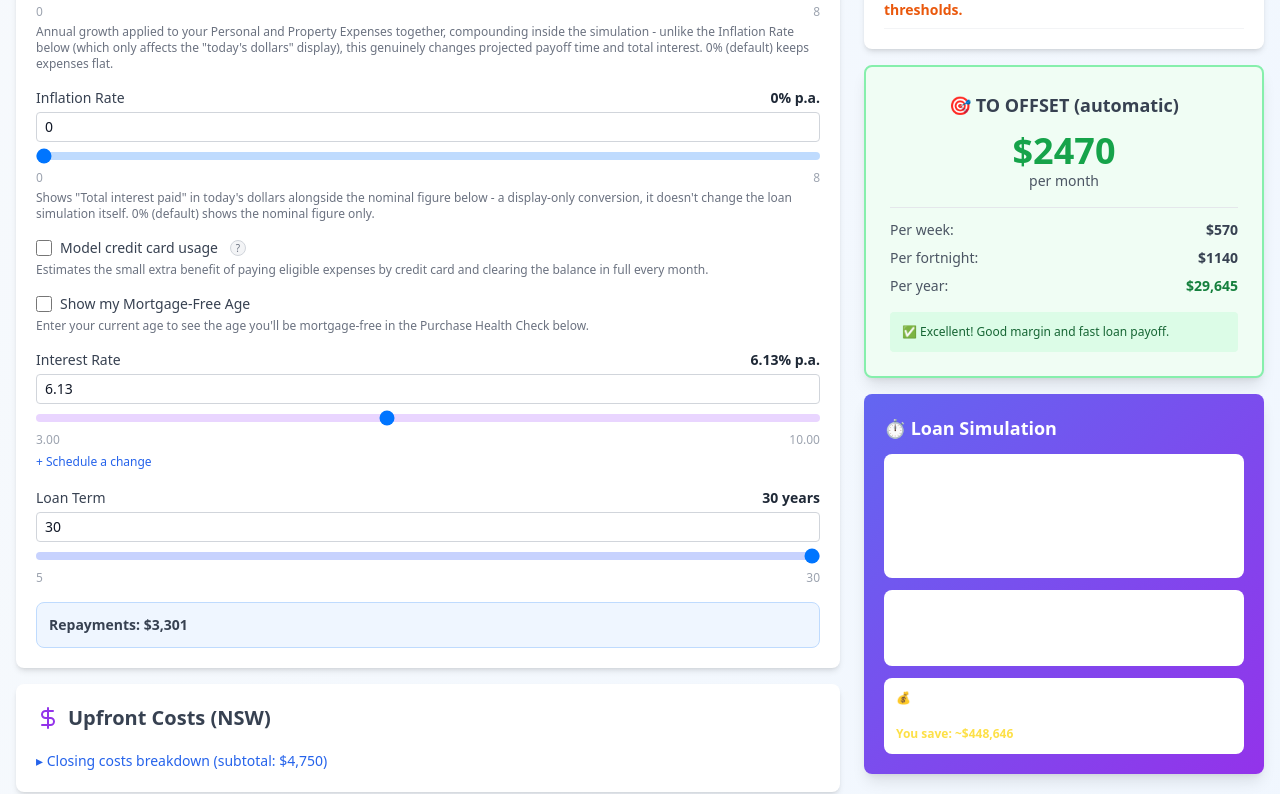
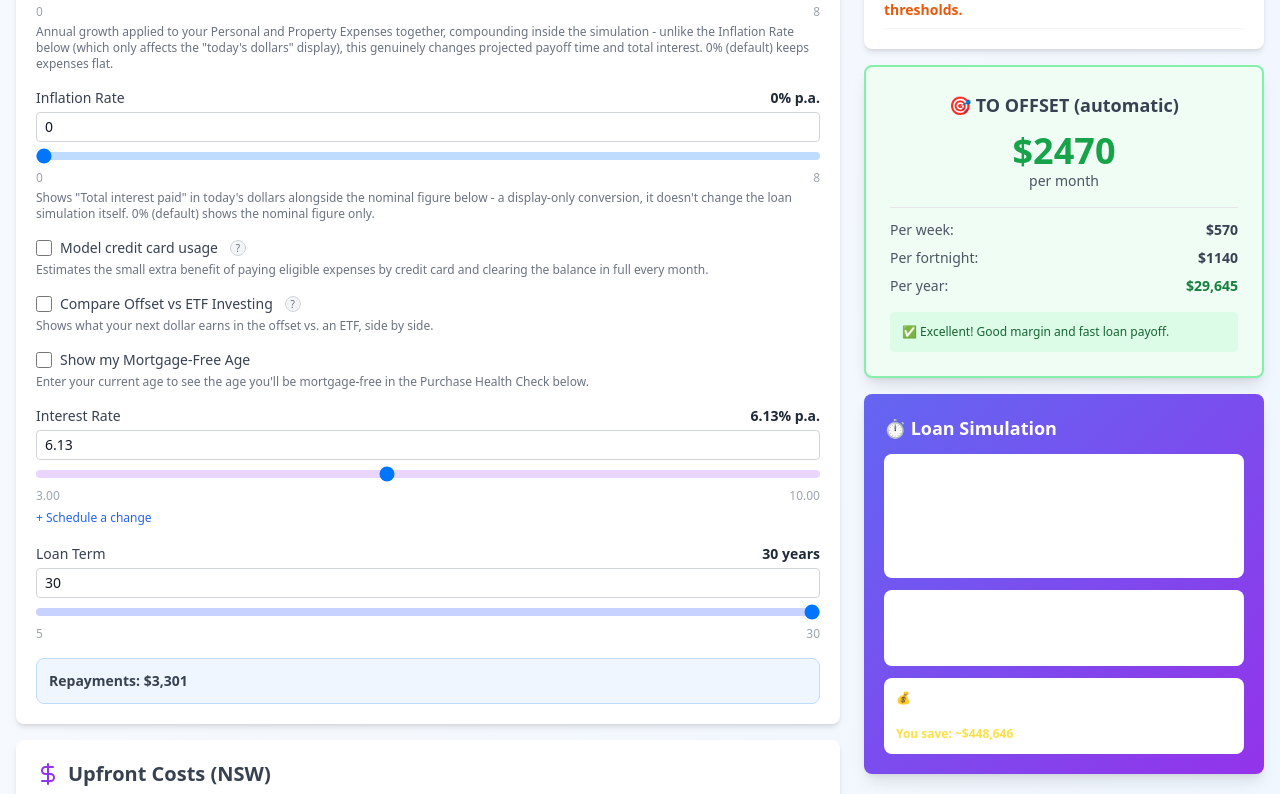
Before and after one commit to CModernel/property-calculator, a React (Vite) app: page / in a window 1280 px wide. Shown: the part 1745-2539 px from the top of the page. Built offline with nearby package versions, Linux system fonts and the light colour scheme.

Commit message:
PCALC-73: Opportunity Cost comparison (Offset vs ETF)

```diff
--- a/src/App.jsx
+++ b/src/App.jsx
@@ -165,6 +165,16 @@ const PropertyInvestmentCalculator = () => {
   const [avgExtraDaysHeld, setAvgExtraDaysHeld] = useState(config.avgExtraDaysHeld ?? 27);
   const [cashbackPct, setCashbackPct] = useState(config.cashbackPct ?? 0);
   const [annualCardFee, setAnnualCardFee] = useState(config.annualCardFee ?? 0);
+  // TODO-97: a static "right now" comparison (offset return vs. an ETF's
+  // expected return), deliberately NOT wired into the simulation and with
+  // no dependency on TODO-94/96 - just two rates shown side by side. Off
+  // by default, so it costs nothing for anyone who doesn't opt in.
+  const [showOpportunityCost, setShowOpportunityCost] = useState(config.showOpportunityCost ?? false);
+  // Defaults to a plausible long-term diversified-ETF figure (per this
+  // session's own ETF analysis rounds) rather than 0, since this value is
+  // only ever seen once the user has explicitly opted in above - a 0%
+  // "expected return" would just look broken.
+  const [expectedEtfReturn, setExpectedEtfReturn] = useState(config.expectedEtfReturn ?? 8);
   // TODO-93: annual % - a pure display-layer conversion of "Total interest
   // paid" into today's dollars, no simulation changes. 0 (default) means
   // no inflation is modeled, matching every other purely-additive rate
@@ -637,6 +647,7 @@ const PropertyInvestmentCalculator = () => {
       miscPropertyExpense: miscPropertyExpenseField.base, miscPropertyExpenseChanges: miscPropertyExpenseField.changes,
       isFirstHomeBuyer, isForeignPurchaser, totalSavings, offsetAllocationPct, savingsInterestRate, expenseGrowthRate, currentAge, showMortgageFreeAge, payLmiUpfront,
       useCreditCard, monthlyCardSpend, avgExtraDaysHeld, cashbackPct, annualCardFee, inflationRate,
+      showOpportunityCost, expectedEtfReturn,
       conveyancing, buildingInspection, pestInspection, registrationFees, searches,
       loanEstablishmentFee, propertyValuation, homeInsurance, rateAdjustments, miscUpfrontCost,
       incomeSources,
@@ -1197,6 +1208,62 @@ const PropertyInvestmentCalculator = () => {
                     <p className="text-xs text-gray-500 dark:text-gray-400 mt-1">
                       Offset timing: ~${Math.round(offsetTimingBenefit).toLocaleString()} · Cashback: ~${Math.round(monthlyCardSpend * 12 * cashbackPct / 100).toLocaleString()} · Fee: -${Math.round(annualCardFee).toLocaleString()}
                     </p>
+                  </div>
+                </>
+              )}
+
+              <div>
+                <label className="flex items-center gap-2 text-sm font-medium text-gray-700 dark:text-gray-200">
+                  <input
+                    type="checkbox"
+                    checked={showOpportunityCost}
+                    onChange={(e) => setShowOpportunityCost(e.target.checked)}
+                    className="h-4 w-4 rounded border-gray-300 dark:border-gray-600 text-blue-600 dark:text-blue-400 focus:ring-blue-500"
+                  />
+                  Compare Offset vs ETF Investing
+                  <InfoTooltip label="What is this comparing?">
+                    <p>Your offset's "return" is exactly your mortgage rate - guaranteed and tax-free, since it's not income, the bank just stops charging you interest on that portion of the loan. Matching that with an ETF needs an even higher return before tax, since capital gains/dividends are taxable and returns aren't guaranteed.</p>
+                    <p className="mt-2">This is a simple side-by-side, not a recommendation - always consult a licensed financial adviser before making investment decisions.</p>
+                  </InfoTooltip>
+                </label>
+                {!showOpportunityCost && (
+                  <p className="text-xs text-gray-500 dark:text-gray-400 mt-1">Shows what your next dollar earns in the offset vs. an ETF, side by side.</p>
+                )}
+              </div>
+
+              {showOpportunityCost && (
+                <>
+                  <NumberSliderField
+                    label="Expected ETF Return"
+                    value={expectedEtfReturn}
+                    onChange={setExpectedEtfReturn}
+                    min={0}
+                    max={20}
+                    sliderMin={0}
+                    sliderMax={12}
+                    step={0.1}
+                    color="blue"
+                    suffix="% p.a."
+                  >
+                    A diversified ETF has historically returned roughly this much per year over the long term - but unlike the offset, it's not guaranteed and can fall in any given year.
+                  </NumberSliderField>
+
+                  <div className="p-3 rounded-lg bg-gray-50 dark:bg-gray-900 border border-gray-200 dark:border-gray-700 text-sm space-y-3">
+                    <p className="font-semibold text-gray-700 dark:text-gray-200">One extra dollar goes to...</p>
+                    <div className="flex justify-between items-start gap-3">
+                      <div>
+                        <p className="text-gray-700 dark:text-gray-200 font-medium">🏦 Offset</p>
+                        <p className="text-xs text-gray-500 dark:text-gray-400">Guaranteed, tax-free, no market risk</p>
+                      </div>
+                      <p className="text-lg font-bold text-green-600 dark:text-green-400 whitespace-nowrap">{interestRate.toFixed(2)}%</p>
+                    </div>
+                    <div className="flex justify-between items-start gap-3">
+                      <div>
+                        <p className="text-gray-700 dark:text-gray-200 font-medium">📈 ETF</p>
+                        <p className="text-xs text-gray-500 dark:text-gray-400">Expected, taxable, market risk - not guaranteed</p>
+                      </div>
+                      <p className="text-lg font-bold text-blue-600 dark:text-blue-400 whitespace-nowrap">{expectedEtfReturn.toFixed(2)}%</p>
+                    </div>
                   </div>
                 </>
               )}
```
Also changed, not shown: 1 other file (tests, documents, lock files or other folders).
